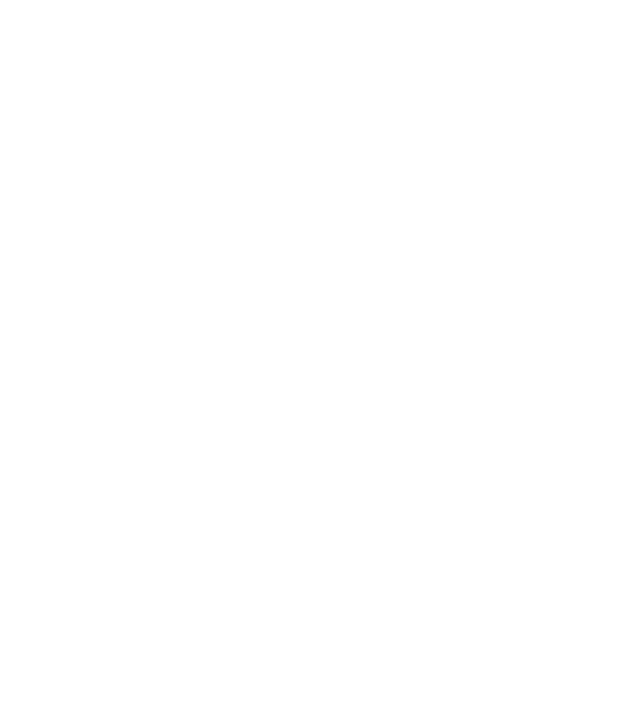
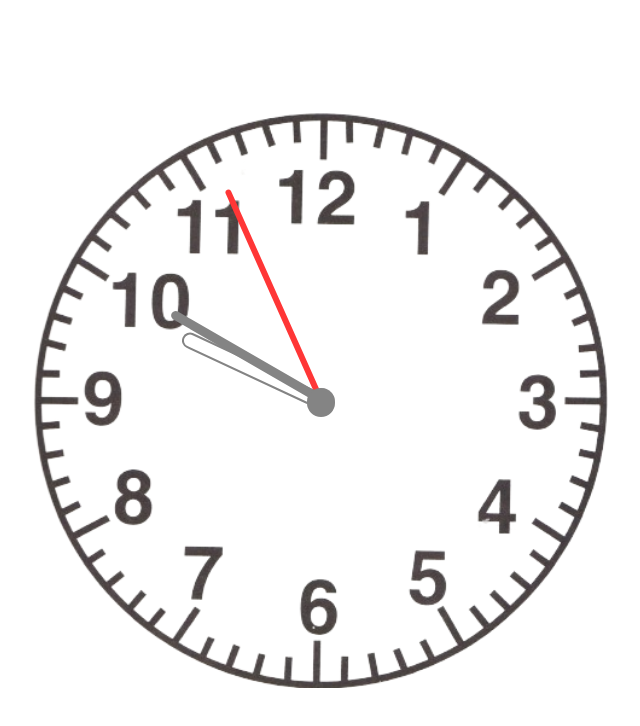
Before and after one commit to sakibsarkar/Analog_Clock, a plain HTML site: page index.html in a window 1280 px wide. Shown: the whole page, without its empty margins (319-959 px from the left). Drawn offline with Linux system fonts and the light colour scheme.

Commit message:
app deployed

```diff
--- a/index.html
+++ b/index.html
@@ -7,6 +7,14 @@
     <title>Analog Clock</title>
 </head>
 <body>
+    <div class="center">
+        <div class="clockCon">
+           <div class="round"></div>
+        <div class="hour"></div>
+        <div class="minutes"></div>
+        <div class="second"></div>
+    </div>
+    </div>
 
 
     <script src="script.js"></script>
--- a/script.js
+++ b/script.js
@@ -0,0 +1,13 @@
+setInterval(() => {
+    let date = new Date()
+    let hour = date.getHours()
+    let minute = date.getMinutes()
+    let second = date.getSeconds()
+    let hourRotaion = (hour * 30) + minute / 2
+    let minuteRotaion = minute * 6
+    let secondRotaion = second * 6
+
+    document.querySelector(".hour").style.transform = `rotate(${hourRotaion}deg)`
+    document.querySelector(".second").style.transform = `rotate(${secondRotaion}deg)`
+    document.querySelector(".minutes").style.transform = `rotate(${minuteRotaion}deg)`
+}, 1000)
--- a/style.css
+++ b/style.css
@@ -0,0 +1,72 @@
+* {
+    margin: 0;
+    padding: 0;
+}
+
+
+.center {
+    display: flex;
+    justify-content: center;
+    align-items: center;
+    width: 100vw;
+    height: 100vh;
+
+}
+
+.round {
+    width: 5%;
+    height: 5%;
+    border-radius: 50%;
+    background-color: #848484;
+    position: relative;
+    top: 0.5%;
+    z-index: 99;
+}
+
+.clockCon {
+    background-image: url("clock.png");
+    background-repeat: repeat;
+    background-size: 100%;
+    height: 45vw;
+    width: 45vw;
+    position: relative;
+    display: flex;
+    justify-content: center;
+    align-items: center;
+}
+
+.hour {
+    /* background: rgb(132, 132, 132); */
+    border: 2px solid rgb(132, 132, 132);
+    width: 2%;
+    bottom: 50%;
+    height: 25%;
+    left: 48%;
+    position: absolute;
+    border-radius: 16px;
+    transform-origin: bottom;
+    z-index: 3;
+}
+
+.minutes {
+    background: rgb(132, 132, 132);
+
+    width: 1.5%;
+    bottom: 50%;
+    height: 30%;
+    position: absolute;
+    border-radius: 16px;
+    transform-origin: bottom;
+    z-index: 3;
+}
+
+.second {
+    background: rgb(255, 54, 54);
+    width: 1%;
+    bottom: 50%;
+    height: 40%;
+    position: absolute;
+    border-radius: 16px;
+    transform-origin: bottom;
+    z-index: 1;
+}
```
Also changed, not shown: clock.png (added).
